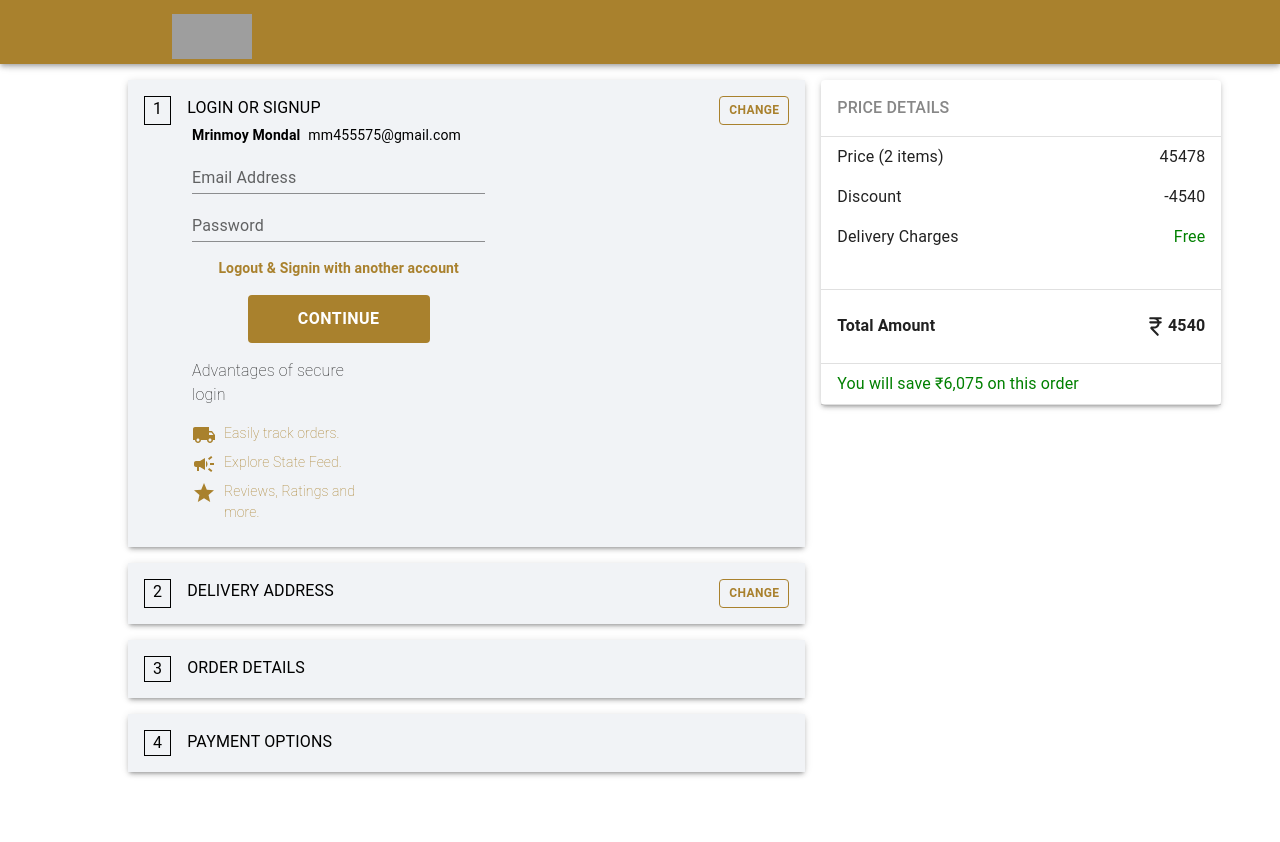
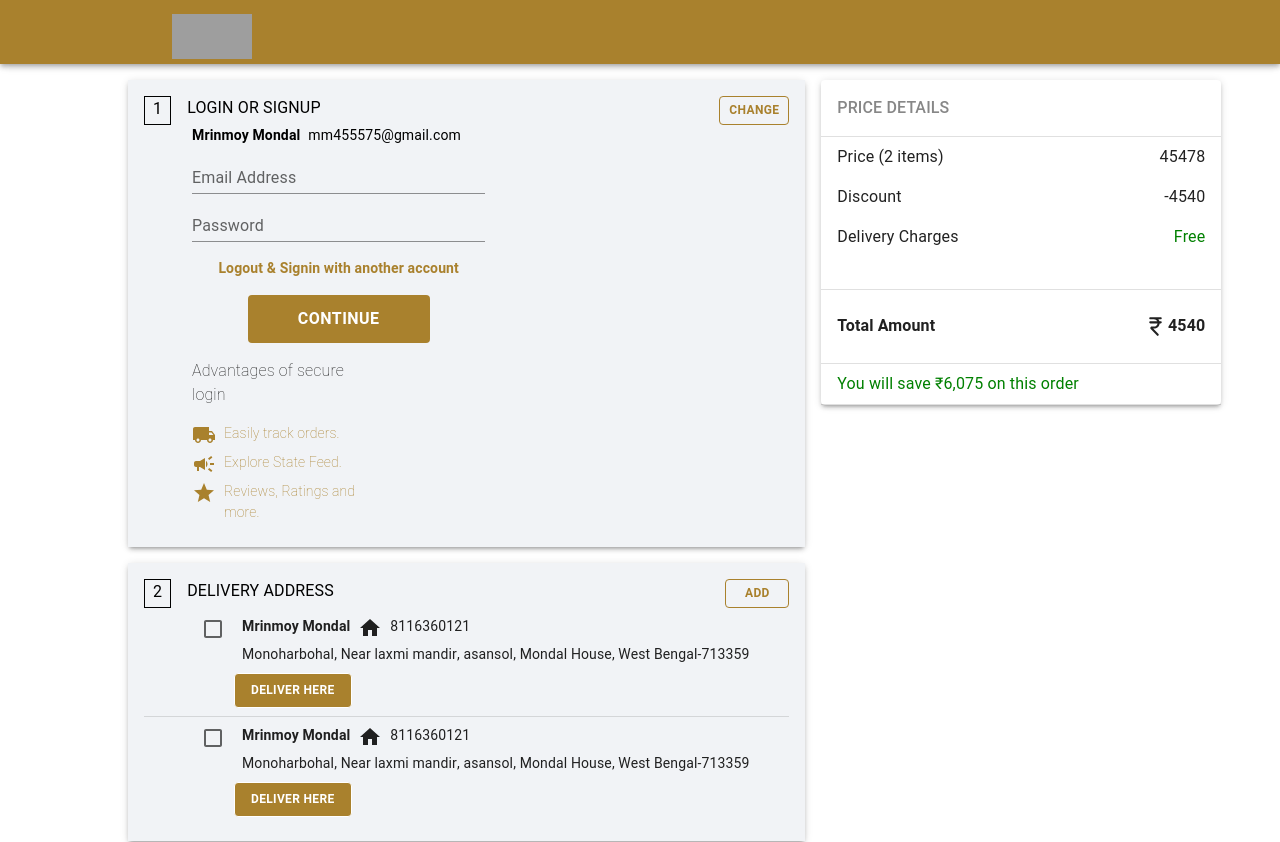
Before and after one commit to mrin247/CulturalFront, a React (Create React App) app: page /checkout in a window 1280 px wide. Shown: the top 842 px of the page. Built offline with nearby package versions, Linux system fonts and the light colour scheme; grey boxes are pictures that could not be loaded.

Commit message:
Added checkout-address details

```diff
--- /dev/null
+++ b/src/components/Address/index.js
@@ -0,0 +1,66 @@
+import { Box, Button, Checkbox, Divider, Typography } from "@mui/material";
+import React from "react";
+import HomeIcon from "@mui/icons-material/Home";
+
+/**
+ * @author
+ * @function Address
+ **/
+const label = { inputProps: { "aria-label": "Checkbox demo" } };
+
+export const Address = (props) => {
+  return (
+    <Box sx={{ display: "flex", cursor: "pointer" }} ml={6}>
+      <Box>
+        <Checkbox {...label} />
+      </Box>
+      <Box>
+        <Box sx={{ display: "flex", textAlign: "center" }}>
+          <Typography pt={1} pl={1} sx={{ fontSize: "14px", fontWeight: 600 }}>
+            Mrinmoy Mondal
+          </Typography>
+          <Box pt={1} pl={1} pr={1}>
+            <HomeIcon />
+          </Box>
+
+          <Typography pt={1} sx={{ fontSize: "14px" }}>
+            8116360121
+          </Typography>
+        </Box>
+        <Box sx={{ display: "flex" }} pl={1} pb={1}>
+          <Typography sx={{ fontSize: "14px" }}>Monoharbohal</Typography>
+          <Typography sx={{ fontSize: "14px" }}>, Near laxmi mandir</Typography>
+          <Typography sx={{ fontSize: "14px" }}>, asansol</Typography>
+          <Typography sx={{ fontSize: "14px" }}>, Mondal House</Typography>
+          <Typography sx={{ fontSize: "14px" }}>, West Bengal</Typography>
+          <Typography sx={{ fontSize: "14px" }}>-713359</Typography>
+        </Box>
+        <Button
+          variant="contained"
+          size="medium"
+          sx={{
+            boxShadow: "none",
+            border: "1px solid",
+            color: "#ffffff",
+            fontSize: "12px",
+            marginBottom: 1,
+            fontWeight: "600",
+            backgroundColor: "#a9812d",
+            "&:hover": {
+              border: "1px solid",
+              boxShadow: "none",
+              backgroundColor: "#a9812d",
+            },
+            "&:active": {
+              boxShadow: "none",
+              border: "1px solid",
+              backgroundColor: "#a9812d",
+            },
+          }}
+        >
+          Deliver here
+        </Button>
+      </Box>
+    </Box>
+  );
+};
--- a/src/pages/checkoutPage/index.js
+++ b/src/pages/checkoutPage/index.js
@@ -15,6 +15,7 @@ import { SideSummary } from "../../components/SideSummary";
 import LocalShippingIcon from "@mui/icons-material/LocalShipping";
 import CampaignIcon from "@mui/icons-material/Campaign";
 import StarIcon from "@mui/icons-material/Star";
+import { Address } from "../../components/Address";
 /**
  * @author
  * @function CheckoutPage
@@ -129,7 +130,19 @@ export const CheckoutPage = (props) => {
                                   variant="standard"
                                   color="secondary"
                                 />
-                                <Typography sx={{fontSize:"14px",fontWeight:600, color:"#a9812d", cursor:"pointer", display:"flex", justifyContent:"center"}} mt={2}>Logout & Signin with another account</Typography>
+                                <Typography
+                                  sx={{
+                                    fontSize: "14px",
+                                    fontWeight: 600,
+                                    color: "#a9812d",
+                                    cursor: "pointer",
+                                    display: "flex",
+                                    justifyContent: "center",
+                                  }}
+                                  mt={2}
+                                >
+                                  Logout & Signin with another account
+                                </Typography>
                                 <Box
                                   sx={{
                                     display: "flex",
@@ -228,7 +241,14 @@ export const CheckoutPage = (props) => {
                 <Grid item xs={12}>
                   <Paper elevation={3}>
                     <Box sx={{ backgroundColor: "#f1f3f6" }}>
-                      <Box sx={{ display: "flex", color: "black" }} p={2}>
+                      <Box p={2}>
+                        <Box
+                          sx={{
+                            display: "flex",
+                            color: "black",
+                            textAlign: "center",
+                          }}
+                        >
                           <Typography
                             sx={{ border: "1px solid black" }}
                             pl={1}
@@ -259,8 +279,14 @@ export const CheckoutPage = (props) => {
                                 },
                               }}
                             >
-                            Change
+                              Add
                             </Button>
+                          </Box>
+                        </Box>
+                        <Box sx={{ cursor: "pointer" }}>
+                          <Address />
+                          <Divider />
+                          <Address />
                         </Box>
                       </Box>
                     </Box>
```
Lines whose indentation alone changed are shown as unchanged.
